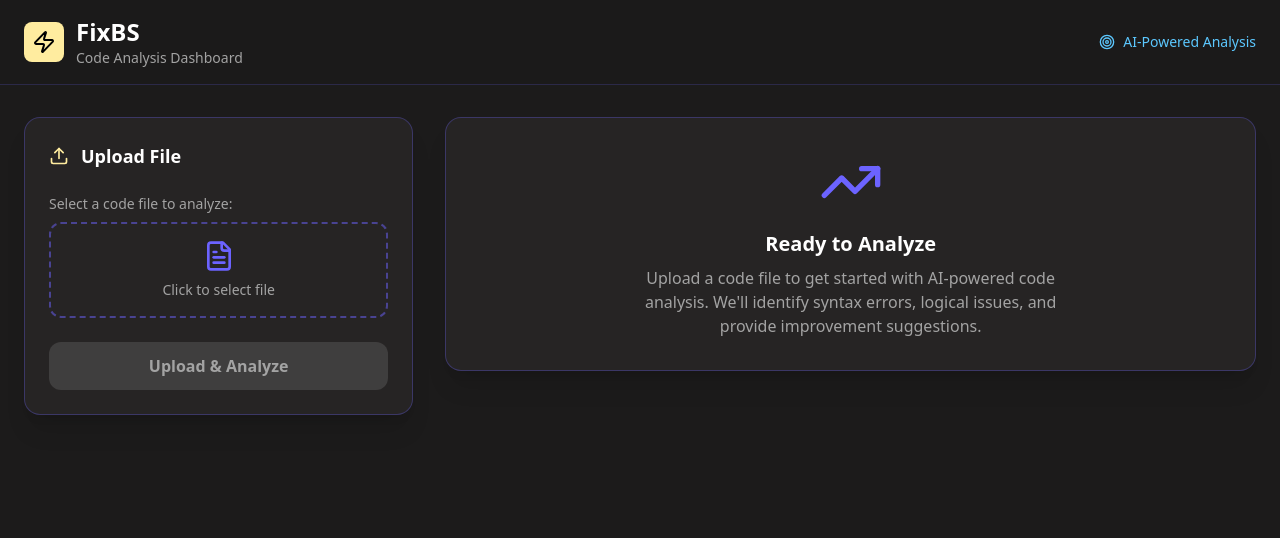
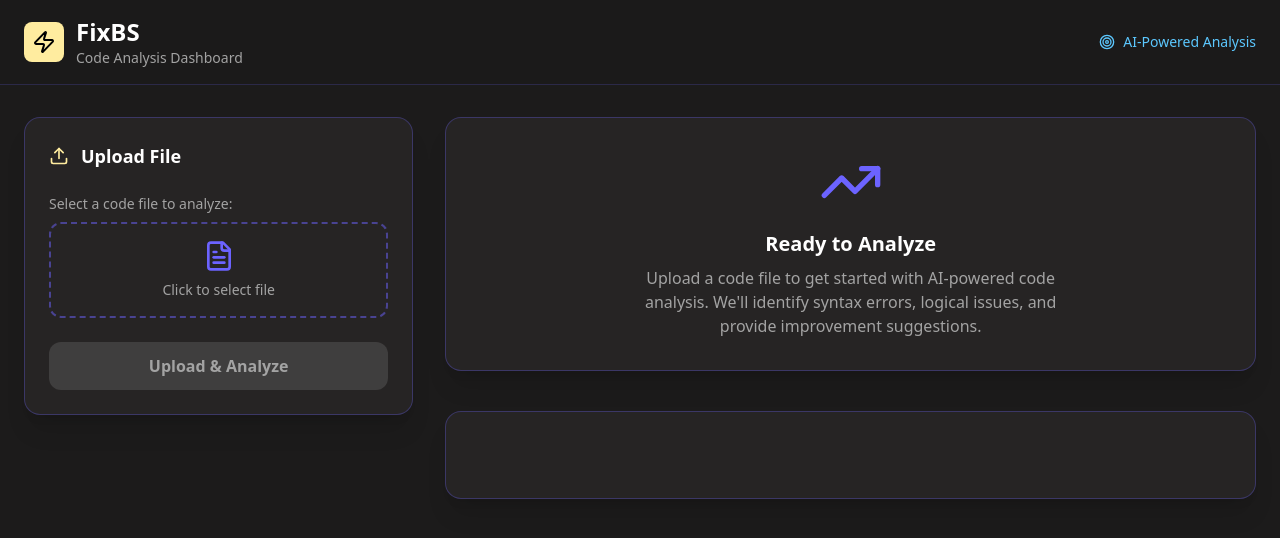
Before and after one commit to EbadullahSiddiqi/FixBS, a Next.js app in the folder fixbs/: page /dashboard in a window 1280 px wide. Shown: the top 538 px of the page. Built offline with nearby package versions, Linux system fonts and the light colour scheme.

Commit message:
Added a test route to test out prismjs and it works. Added a code editor view in the dashboard that only displays the uploaded code, for now

```diff
--- a/fixbs/app/dashboard/page.js
+++ b/fixbs/app/dashboard/page.js
@@ -12,12 +12,19 @@ import {
   TrendingUp,
 } from "lucide-react";
 import Link from "next/link";
+import React from "react";
+import Editor from "react-simple-code-editor";
+import { highlight, languages } from "prismjs/components/prism-core";
+import "prismjs/components/prism-clike";
+import "prismjs/components/prism-javascript";
+import "prismjs/themes/prism.css";
 
 export default function FileUploadDashboard() {
   const [file, setFile] = useState(null);
   const [isUploading, setIsUploading] = useState(false);
   const [analysisResult, setAnalysisResult] = useState(null);
   const [fileName, setFileName] = useState("");
+  const [fileContent, setfileContent] = useState("");
 
   const handleUpload = async () => {
     if (!file) return alert("Please select a file first");
@@ -39,9 +46,13 @@ export default function FileUploadDashboard() {
       let parsedResult;
       try {
         parsedResult = JSON.parse(data.result);
+        const text = await file.text();
+        setfileContent(text);
       } catch (e) {
         // If parsing fails, show error message
         alert("Error parsing analysis results. Please try again.");
+        const text = await file.text();
+        setfileContent(text);
         return;
       }
 
@@ -416,6 +427,18 @@ export default function FileUploadDashboard() {
                 </div>
               </div>
             )}
+            <div className="bg-[#262424] mt-10 rounded-2xl p-6 shadow-xl border border-[#6C63FF]/30">
+              <Editor
+                value={fileContent}
+                onValueChange={(code) => setCode(code)}
+                highlight={(code) => highlight(code, languages.js)}
+                padding={10}
+                style={{
+                  fontFamily: '"Fira code", "Fira Mono", monospace',
+                  fontSize: 12,
+                }}
+              />
+            </div>
           </div>
         </div>
       </div>
```
